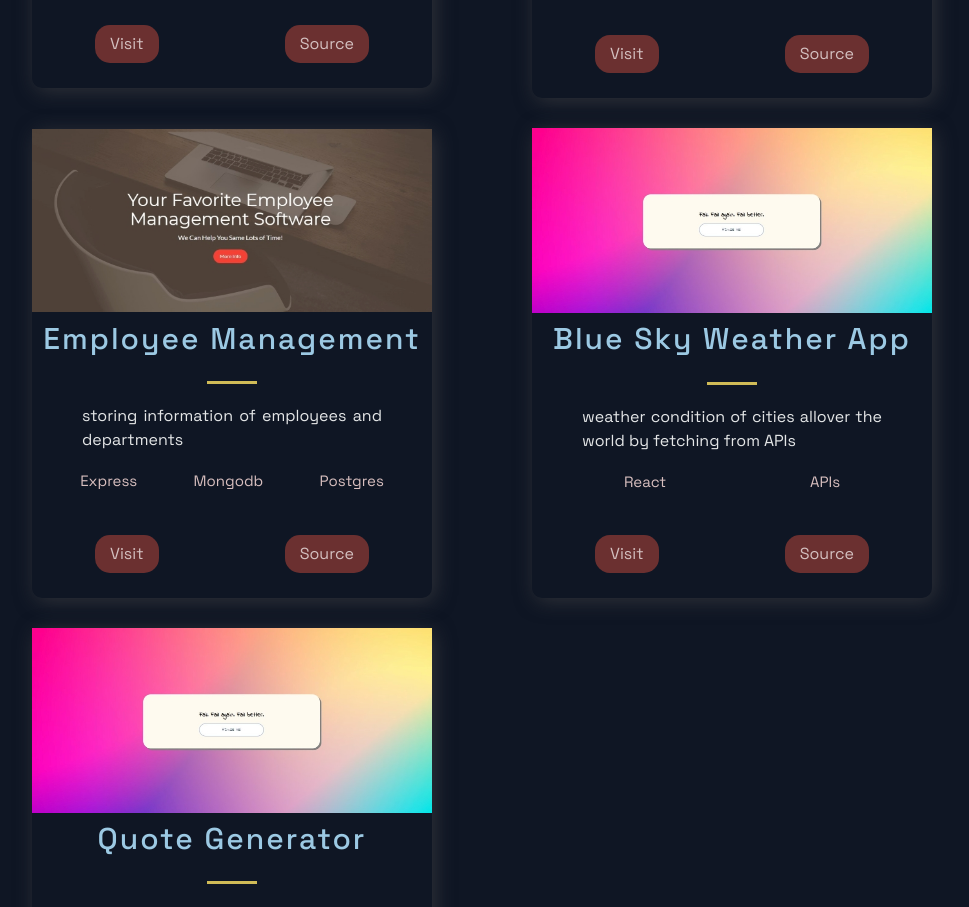
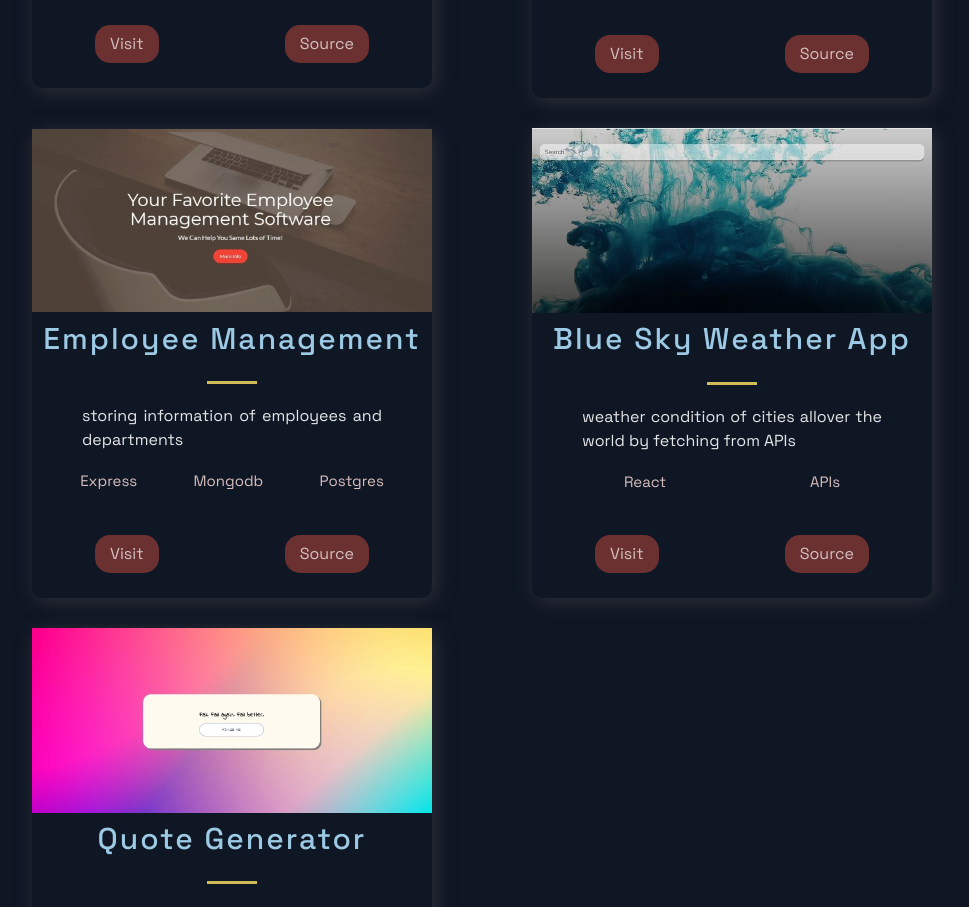
Before and after one commit to mahrokh-sadro/My-Portfolio-Website, a Next.js app: page / in a window 1280 px wide. Shown: the part 1200-2107 px from the top of the page, without its empty margins (158-1127 px from the left). Built offline with nearby package versions, Linux system fonts and the light colour scheme.

Commit message:
updating

```diff
--- a/src/constants/constants.js
+++ b/src/constants/constants.js
@@ -30,10 +30,10 @@ export const projects = [
   {
     title: "Blue Sky Weather App",
     description: "weather condition of cities allover the world by fetching from APIs",
-    image: "/images/4.jpg",
+    image: "/images/5.jpg",
     tags: ["React", "APIs"],
-    source: "https://github.com/mahrokh-sadro/Hopeful-Quote-Generator.git",
-    visit: "https://hopeful-quote-generator.netlify.app/",
+    source: "https://github.com/mahrokh-sadro/Blue-Sky-Weather-App.git",
+    visit: "https://blue-sky-weather-app.netlify.app/",
     id: 4,
   },
   {
```
Also changed, not shown: public/images/5.jpg (added).
